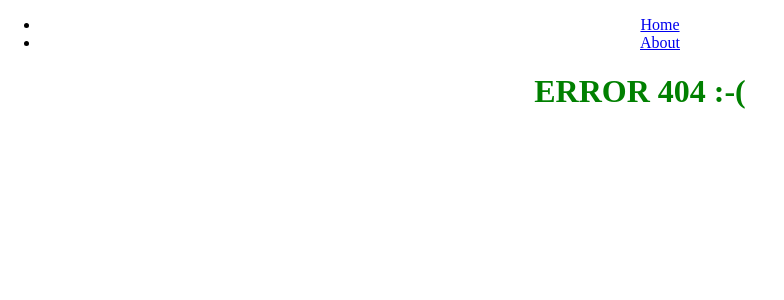
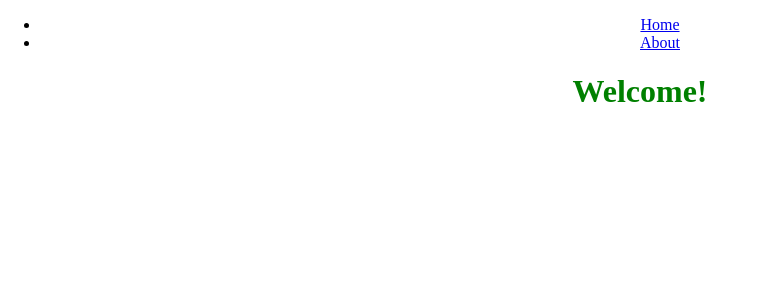
Before and after one commit to ttous/basic-web-app, a React app: page /home in a window 1280 px wide. Before the commit this address had no page. Shown: the top 300 px of the page, without its empty margins (0-784 px from the left). Built offline with nearby package versions, Linux system fonts and the light colour scheme.

Commit message:
Add empty url redirection

```diff
--- a/src/client/ts/App.tsx
+++ b/src/client/ts/App.tsx
@@ -1,5 +1,5 @@
 import * as React from 'react';
-import { Route, Switch, NavLink } from 'react-router-dom';
+import { Route, Switch, NavLink, Redirect } from 'react-router-dom';
 import Home from './pages/Home';
 import About from './pages/About';
 import NotFound from './pages/NotFound';
@@ -17,8 +17,9 @@ export default function App() {
             </ul>
 
             <Switch>
-                <Route exact path="/" component={Home} />
-                <Route path="/about" component={About} />
+                <Redirect exact from="/" to="/home" />
+                <Route exact path="/home" component={Home} />
+                <Route exact path="/about" component={About} />
                 <Route component={NotFound} />
             </Switch>
         </div>
```
